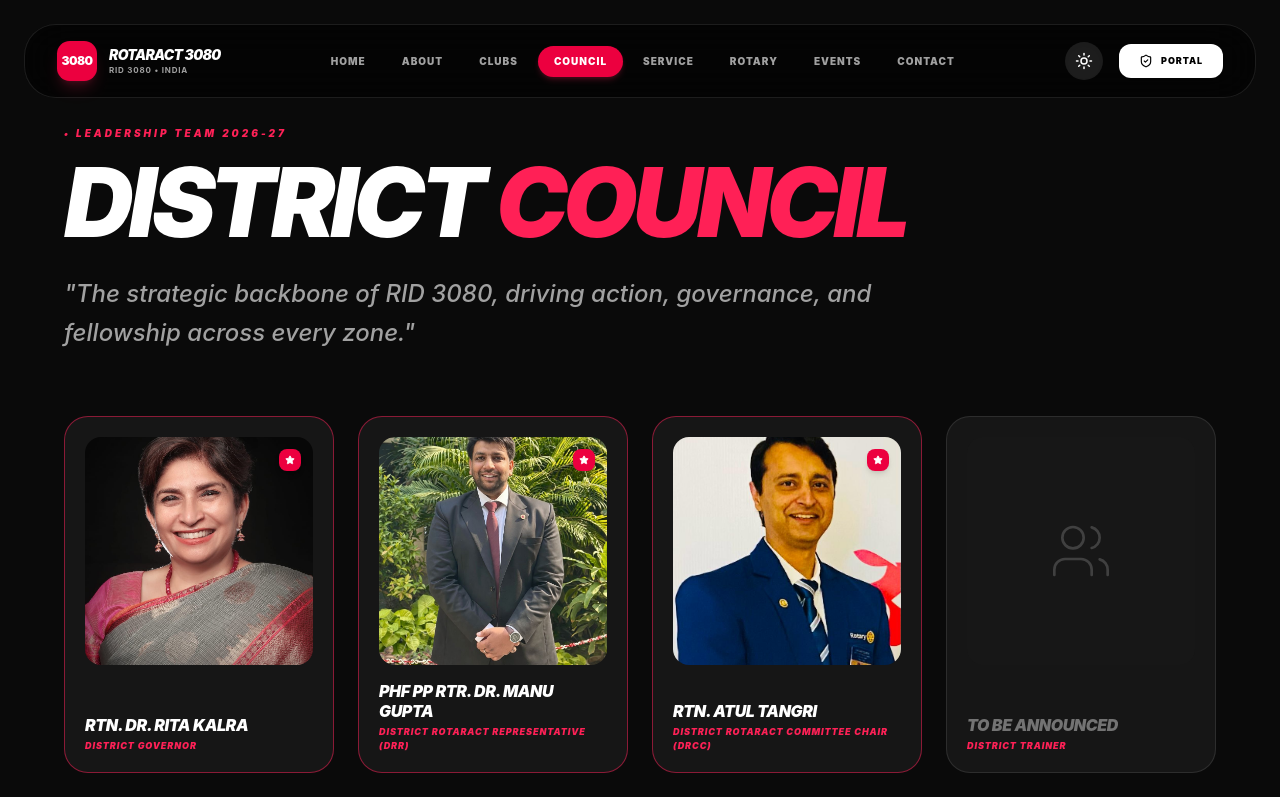
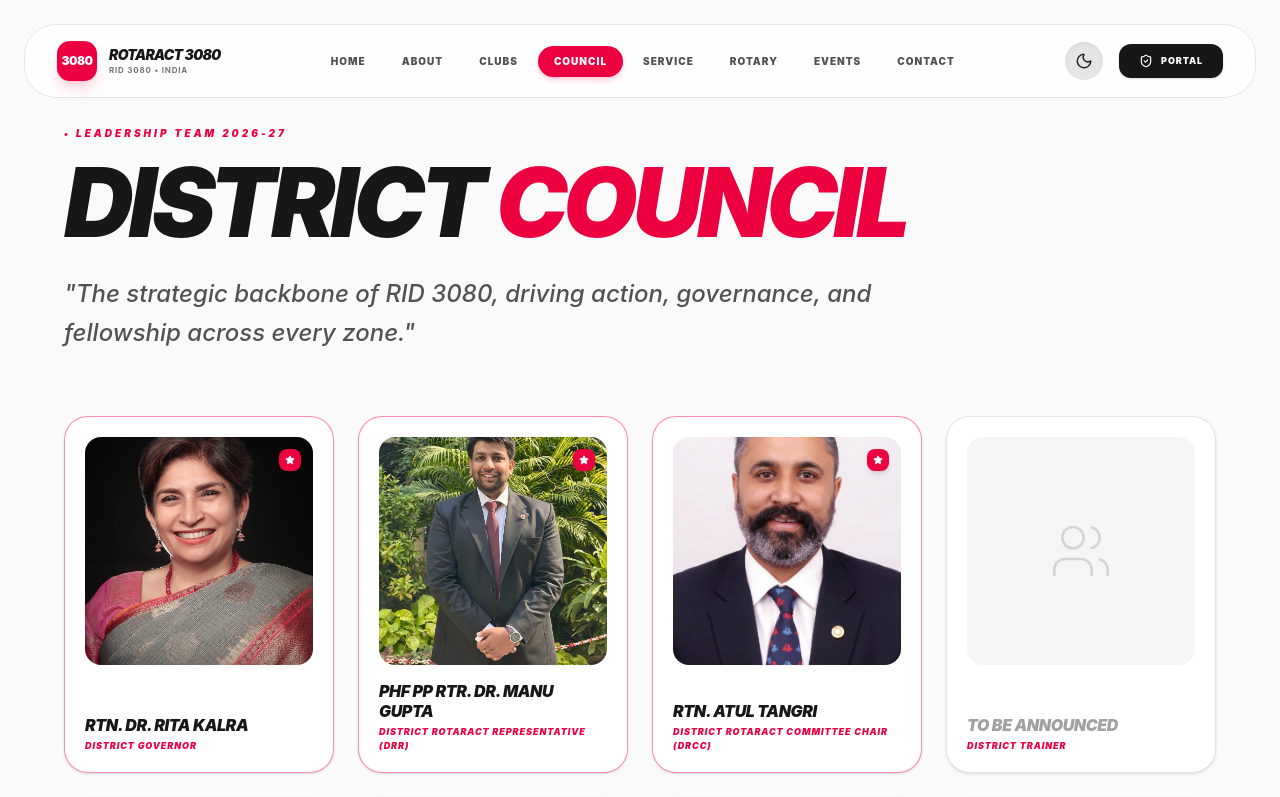
Before and after one commit to RaghavKakkarr/rotaract-3080-Final, a Next.js app: page /council in a window 1280 px wide. Shown: the top 797 px of the page. Built offline with nearby package versions, Linux system fonts and the light colour scheme.

Commit message:
Final Touch: Enabled Adaptive System Theme (Dark/Light mode) and stabilized settings

```diff
--- a/app/ThemeProvider.jsx
+++ b/app/ThemeProvider.jsx
@@ -18,8 +18,8 @@
   return (
     <NextThemesProvider
   attribute="class"
-  defaultTheme="dark" // 👈 Default dark rakho testing ke liye
-  enableSystem={false} // 👈 System setting ko ignore maaro abhi
+  defaultTheme="system" // 👈 Default dark rakho testing ke liye
+  enableSystem={true} // 👈 System setting ko ignore maaro abhi
 >
   {children}
 </NextThemesProvider>
--- a/app/council/page.jsx
+++ b/app/council/page.jsx
@@ -48,7 +48,7 @@
   const councilMembers = [
     { name: "Rtn. Dr. Rita Kalra", role: "District Governor", isHead: true, imgUrl: "/rita-kalra.jpeg" },
     { name: "PHF PP Rtr. Dr. Manu Gupta", role: "District Rotaract Representative (DRR)", isHead: true, imgUrl: "/Manu-Gupta.jpeg" },
-    { name: "Rtn. Atul Tangri", role: "District Rotaract Committee Chair (DRCC)", isHead: true, imgUrl: "/Atul-Tangri.jpeg" },
+    { name: "Rtn. Atul Tangri", role: "District Rotaract Committee Chair (DRCC)", isHead: true, imgUrl: "/Atul-Sir.jpeg" },
     { name: "To Be Announced", role: "District Trainer" },
     { name: "To Be Announced", role: "District Youth Chair" },
     { name: "To Be Announced", role: "DRCC Co-Chair" },
--- a/app/page.tsx
+++ b/app/page.tsx
@@ -25,7 +25,7 @@
     {
       n: "Rtn. Atul Tangri",
       r: "District Rotaract Committee Chair (DRCC)",
-      img: "/Atul-Tangri.jpeg"
+      img: "/Atul-Sir.jpeg"
     },
   ];
 
```
Also changed, not shown: public/Atul-Sir.jpeg (added).
